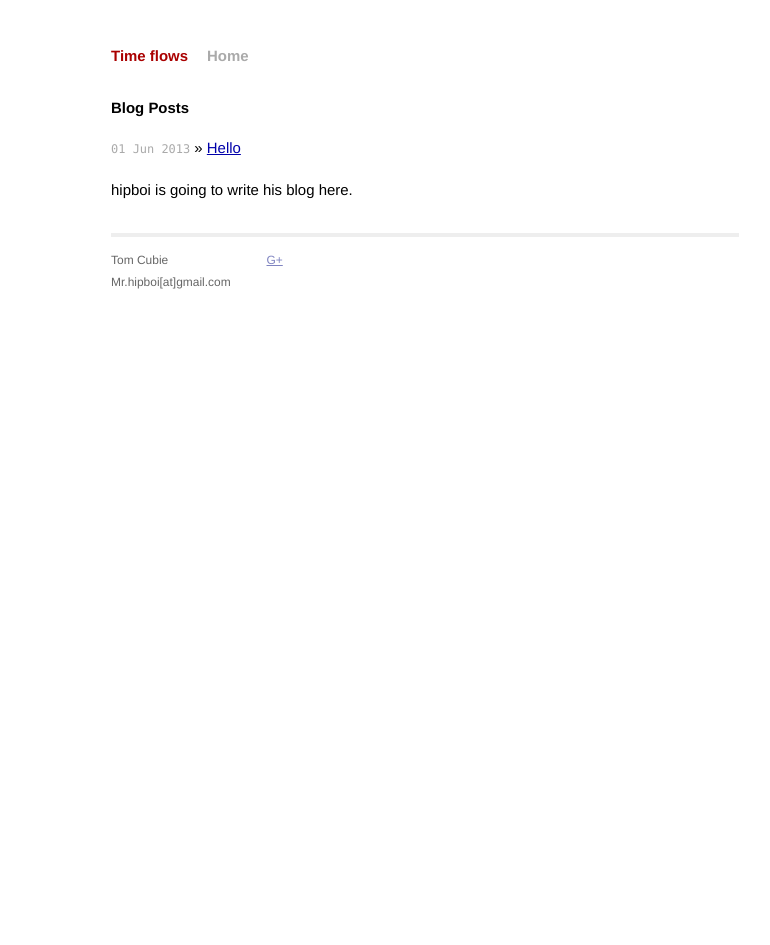
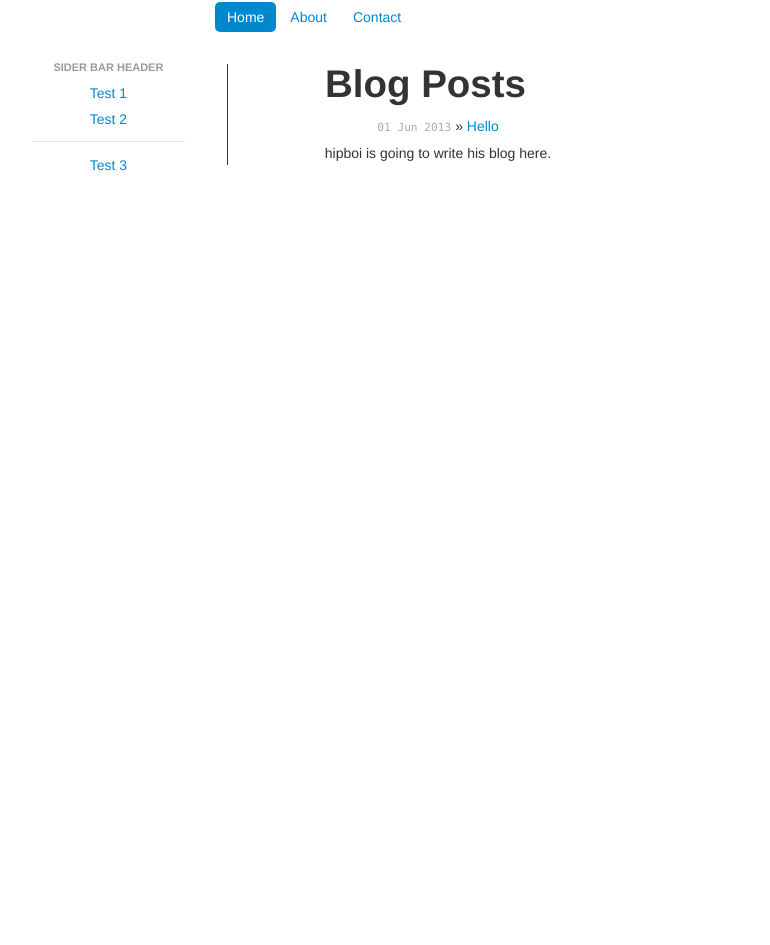
Before and after one commit to hipboi/hipboi.github.io, a Jekyll site: the page built from index.html, in a window 1280 px wide. Shown: the whole page, without its empty margins (215-985 px from the left). Built offline with Jekyll 4.4.1, drawn with Linux system fonts in a browser that asks for light colours; after the commit the page ends 900 px from its top, so only the background shows below that.

Commit message:
Initial layout

```diff
--- a/_layouts/default.html
+++ b/_layouts/default.html
@@ -11,34 +11,44 @@
 
 		<!-- Custom CSS -->
 		<link rel="stylesheet" href="/css/main.css">
+		<link rel="stylesheet" href="/css/my.css">
+		<link href="/css/bootstrap.min.css" rel="stylesheet" media="screen">
+    </head>
 
-    </head>
     <body>
+		<script src="http://code.jquery.com/jquery.js"></script>
+		<script src="/js/bootstrap.min.js"></script>
 
 	<div class="container">
-          <div class="site">
-            <div class="header">
-              <h1 class="title"><a href="/">{{ site.name }}</a></h1>
-              <a class="extra" href="/">Home</a>
+		<div class="row offset3">
+			<ul class="nav nav-pills">
+				<li class="active">
+					<a href="/">Home</a>
+				</li>
+				<li><a href="/about">About</a></li>
+				<li><a href="/contact">Contact</a></li>
+			</ul>
 		</div>
+	</div> <!-- /container -->
 
+	<div class="container-fluid">
+		<div class="row-fluid">
+			<div class="span2 offset2">
+				<div class="nav nav-list">
+					<li class="nav-header">Sider bar header</li>
+					<li><a href="#">Test 1</a></li>
+					<li><a href="#">Test 2</a></li>
+					<li class="divider"></li>
+					<li><a href="#">Test 3</a></li>
+				</div>
+			</div>
+			<div class="span4">
+				<div class="line-left">
 				{{ content }}
-
-            <div class="footer">
-              <div class="contact">
-                <p>
-                  Tom Cubie<br />
-				  Mr.hipboi[at]gmail.com
-                </p>
-              </div>
-              <div class="contact">
-                <p>
-                  <a href="https://plus.google.com/117677652709931793641/posts">G+</a><br />
-                </p>
 				</div>
 			</div>
 		</div>
-        </div> <!-- /container -->
+	</div> <!-- /container-fluid -->
 
 	</body>
 </html>
--- /dev/null
+++ b/css/my.css
@@ -0,0 +1,7 @@
+.line-left {
+	  border-left: 1px solid #333;
+  }
+
+.line-right {
+	  border-right: 1px solid #333;
+  }
```
Lines whose indentation alone changed are shown as unchanged.
